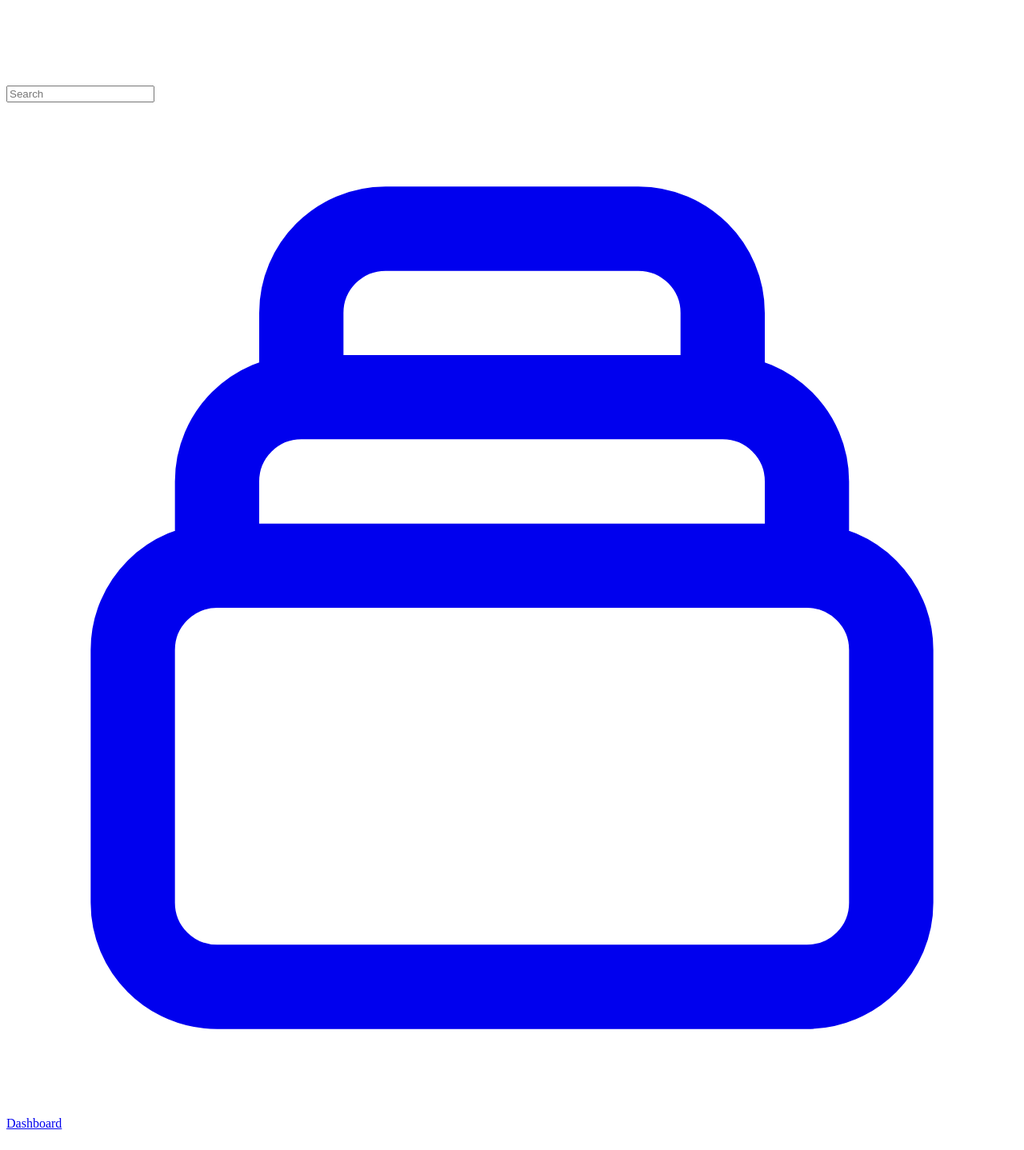
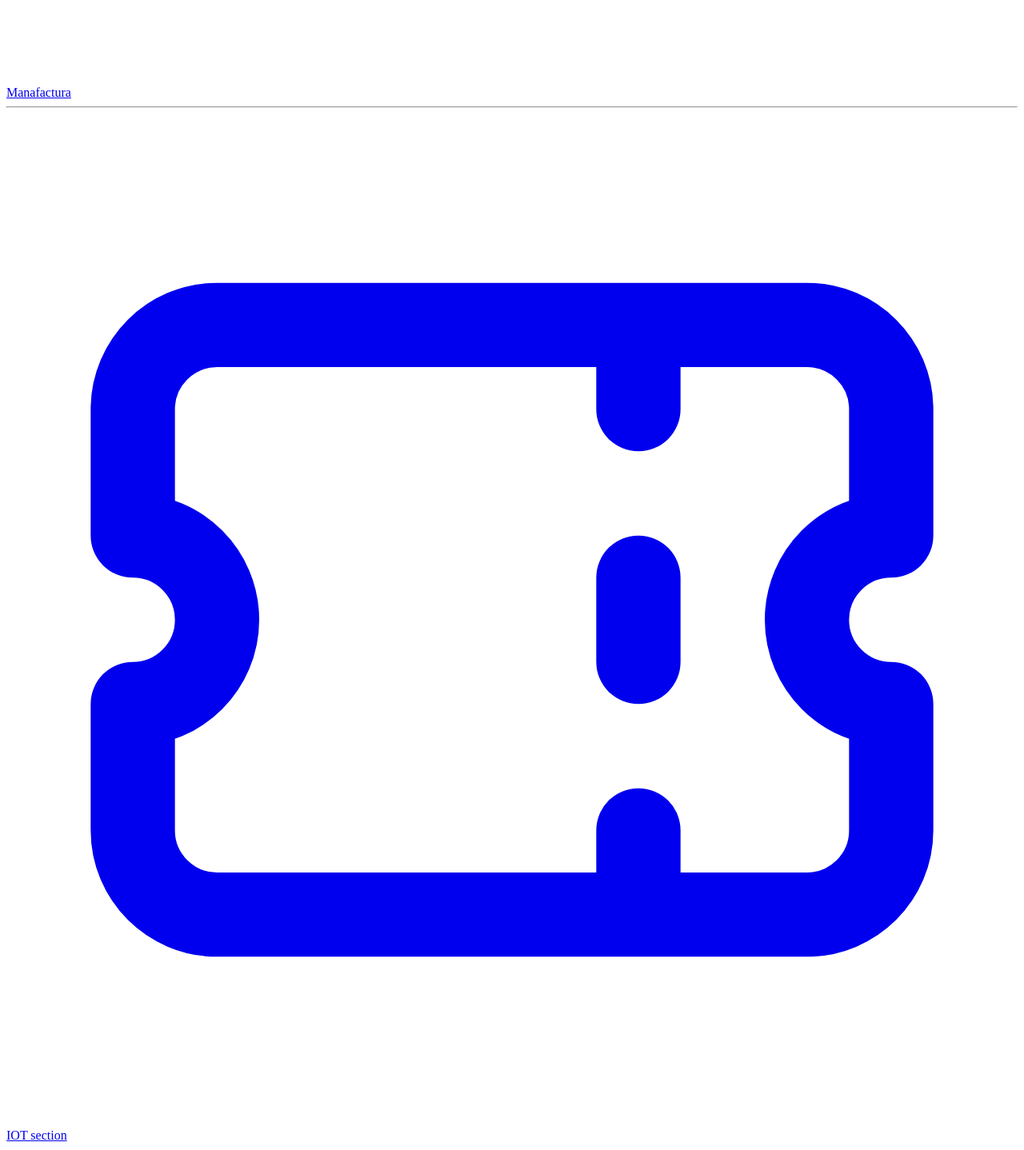
Before and after one commit to 000jd/Medeast, a Next.js app: page / in a window 1280 px wide. Shown: the part 1272-2710 px from the top of the page at 80% size. Built offline with nearby package versions, Linux system fonts and the light colour scheme.

Commit message:
added all new fils

```diff
--- a/components/BackGround.js
+++ b/components/BackGround.js
@@ -1,55 +1,24 @@
 import React from 'react'
-import Image from 'next/image'
+import { ConnectButton } from 'web3uikit'
 
 const BackGround = () => {
     return (
         <div class="flex flex-col w-64 h-screen px-4 py-8 bg-white border-r dark:bg-gray-800 dark:border-gray-600">
-            <h2 class="text-3xl font-semibold text-gray-800 dark:text-white">START</h2>
+            <h2 class="text-3xl font-semibold text-gray-800 dark:text-white">Joydip</h2>
 
             <div class="relative mt-6">
-                <span class="absolute inset-y-0 left-0 flex items-center pl-3">
-                    <svg class="w-5 h-5 text-gray-400" viewBox="0 0 24 24" fill="none">
-                        <path d="M21 21L15 15M17 10C17 13.866 13.866 17 10 17C6.13401 17 3 13.866 3 10C3 6.13401 6.13401 3 10 3C13.866 3 17 6.13401 17 10Z" stroke="currentColor" stroke-width="2" stroke-linecap="round" stroke-linejoin="round"></path>
-                    </svg>
-                </span>
-
-                <input type="text" class="w-full py-2 pl-10 pr-4 text-gray-700 bg-white border rounded-md dark:bg-gray-800 dark:text-gray-300 dark:border-gray-600 focus:border-blue-400 dark:focus:border-blue-300 focus:ring-blue-300 focus:ring-opacity-40 focus:outline-none focus:ring" placeholder="Search" />
+                <ConnectButton />
             </div>
 
             <div class="flex flex-col justify-between flex-1 mt-6">
                 <nav>
-                    <a class="flex items-center px-4 py-2 text-gray-700 bg-gray-200 rounded-md dark:bg-gray-700 dark:text-gray-200" href="#">
-                        <svg class="w-5 h-5" viewBox="0 0 24 24" fill="none" xmlns="http://www.w3.org/2000/svg">
-                            <path d="M19 11H5M19 11C20.1046 11 21 11.8954 21 13V19C21 20.1046 20.1046 21 19 21H5C3.89543 21 3 20.1046 3 19V13C3 11.8954 3.89543 11 5 11M19 11V9C19 7.89543 18.1046 7 17 7M5 11V9C5 7.89543 5.89543 7 7 7M7 7V5C7 3.89543 7.89543 3 9 3H15C16.1046 3 17 3.89543 17 5V7M7 7H17" stroke="currentColor" stroke-width="2" stroke-linecap="round" stroke-linejoin="round" />
-                        </svg>
-
-                        <span class="mx-4 font-medium">Dashboard</span>
-                    </a>
-
-                    <a class="flex items-center px-4 py-2 mt-5 text-gray-600 transition-colors duration-200 transform rounded-md dark:text-gray-400 hover:bg-gray-200 dark:hover:bg-gray-700 dark:hover:text-gray-200 hover:text-gray-700" href="#">
-                        <svg class="w-5 h-5" viewBox="0 0 24 24" fill="none" xmlns="http://www.w3.org/2000/svg">
-                            <path d="M16 7C16 9.20914 14.2091 11 12 11C9.79086 11 8 9.20914 8 7C8 4.79086 9.79086 3 12 3C14.2091 3 16 4.79086 16 7Z" stroke="currentColor" stroke-width="2" stroke-linecap="round" stroke-linejoin="round" />
-                            <path d="M12 14C8.13401 14 5 17.134 5 21H19C19 17.134 15.866 14 12 14Z" stroke="currentColor" stroke-width="2" stroke-linecap="round" stroke-linejoin="round" />
-                        </svg>
-
-                        <span class="mx-4 font-medium">Accounts</span>
-                    </a>
-
-                    <a class="flex items-center px-4 py-2 mt-5 text-gray-600 transition-colors duration-200 transform rounded-md dark:text-gray-400 hover:bg-gray-200 dark:hover:bg-gray-700 dark:hover:text-gray-200 hover:text-gray-700" href="#">
-                        <svg class="w-5 h-5" viewBox="0 0 24 24" fill="none" xmlns="http://www.w3.org/2000/svg">
-                            <path d="M15 5V7M15 11V13M15 17V19M5 5C3.89543 5 3 5.89543 3 7V10C4.10457 10 5 10.8954 5 12C5 13.1046 4.10457 14 3 14V17C3 18.1046 3.89543 19 5 19H19C20.1046 19 21 18.1046 21 17V14C19.8954 14 19 13.1046 19 12C19 10.8954 19.8954 10 21 10V7C21 5.89543 20.1046 5 19 5H5Z" stroke="currentColor" stroke-width="2" stroke-linecap="round" stroke-linejoin="round" />
-                        </svg>
-
-                        <span class="mx-4 font-medium">Tickets</span>
-                    </a>
-
                     <a class="flex items-center px-4 py-2 mt-5 text-gray-600 transition-colors duration-200 transform rounded-md dark:text-gray-400 hover:bg-gray-200 dark:hover:bg-gray-700 dark:hover:text-gray-200 hover:text-gray-700" href="#">
                         <svg class="w-5 h-5" viewBox="0 0 24 24" fill="none" xmlns="http://www.w3.org/2000/svg">
                             <path d="M10.3246 4.31731C10.751 2.5609 13.249 2.5609 13.6754 4.31731C13.9508 5.45193 15.2507 5.99038 16.2478 5.38285C17.7913 4.44239 19.5576 6.2087 18.6172 7.75218C18.0096 8.74925 18.5481 10.0492 19.6827 10.3246C21.4391 10.751 21.4391 13.249 19.6827 13.6754C18.5481 13.9508 18.0096 15.2507 18.6172 16.2478C19.5576 17.7913 17.7913 19.5576 16.2478 18.6172C15.2507 18.0096 13.9508 18.5481 13.6754 19.6827C13.249 21.4391 10.751 21.4391 10.3246 19.6827C10.0492 18.5481 8.74926 18.0096 7.75219 18.6172C6.2087 19.5576 4.44239 17.7913 5.38285 16.2478C5.99038 15.2507 5.45193 13.9508 4.31731 13.6754C2.5609 13.249 2.5609 10.751 4.31731 10.3246C5.45193 10.0492 5.99037 8.74926 5.38285 7.75218C4.44239 6.2087 6.2087 4.44239 7.75219 5.38285C8.74926 5.99037 10.0492 5.45193 10.3246 4.31731Z" stroke="currentColor" stroke-width="2" stroke-linecap="round" stroke-linejoin="round" />
                             <path d="M15 12C15 13.6569 13.6569 15 12 15C10.3431 15 9 13.6569 9 12C9 10.3431 10.3431 9 12 9C13.6569 9 15 10.3431 15 12Z" stroke="currentColor" stroke-width="2" stroke-linecap="round" stroke-linejoin="round" />
                         </svg>
 
-                        <span class="mx-4 font-medium">Settings</span>
+                        <span class="mx-4 font-medium">Manafactura</span>
                     </a>
 
                     <hr class="my-6 border-gray-200 dark:border-gray-600" />
@@ -59,7 +28,7 @@ const BackGround = () => {
                             <path d="M15 5V7M15 11V13M15 17V19M5 5C3.89543 5 3 5.89543 3 7V10C4.10457 10 5 10.8954 5 12C5 13.1046 4.10457 14 3 14V17C3 18.1046 3.89543 19 5 19H19C20.1046 19 21 18.1046 21 17V14C19.8954 14 19 13.1046 19 12C19 10.8954 19.8954 10 21 10V7C21 5.89543 20.1046 5 19 5H5Z" stroke="currentColor" stroke-width="2" stroke-linecap="round" stroke-linejoin="round" />
                         </svg>
 
-                        <span class="mx-4 font-medium">Tickets</span>
+                        <span class="mx-4 font-medium">IOT section</span>
                     </a>
 
                     <a class="flex items-center px-4 py-2 mt-5 text-gray-600 transition-colors duration-200 transform rounded-md dark:text-gray-400 hover:bg-gray-200 dark:hover:bg-gray-700 dark:hover:text-gray-200 hover:text-gray-700" href="#">
@@ -68,7 +37,7 @@ const BackGround = () => {
                             <path d="M15 12C15 13.6569 13.6569 15 12 15C10.3431 15 9 13.6569 9 12C9 10.3431 10.3431 9 12 9C13.6569 9 15 10.3431 15 12Z" stroke="currentColor" stroke-width="2" stroke-linecap="round" stroke-linejoin="round" />
                         </svg>
 
-                        <span class="mx-4 font-medium">Settings</span>
+                        <span class="mx-4 font-medium">Deatels</span>
                     </a>
                 </nav>
 
--- a/components/Footer.js
+++ b/components/Footer.js
@@ -4,6 +4,7 @@ import Image from 'next/image'
 const Footer = () => {
     return (
         <footer class="text-gray-400 bg-gray-900 body-font">
+            <center>
             <div class="container px-5 py-8 mx-auto flex items-center sm:flex-row flex-col">
                 <a class="flex title-font font-medium items-center md:justify-start justify-center text-white">
 
@@ -12,6 +13,7 @@ const Footer = () => {
                 <p class="text-sm text-gray-400 sm:ml-4 sm:pl-4 sm:border-l-2 sm:border-gray-800 sm:py-2 sm:mt-0 mt-4">© 2022 Medeast
                 </p>
             </div>
+            </center>
         </footer>
     )
 }
```
Also changed, not shown: 1 other file (tests, documents, lock files or other folders).
